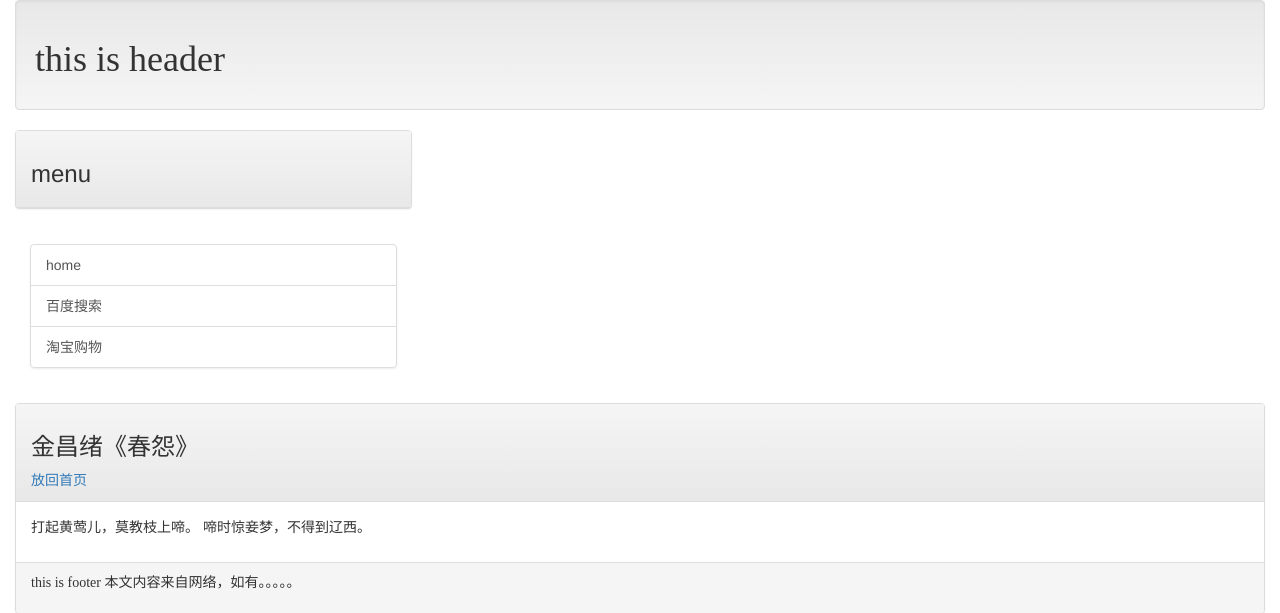
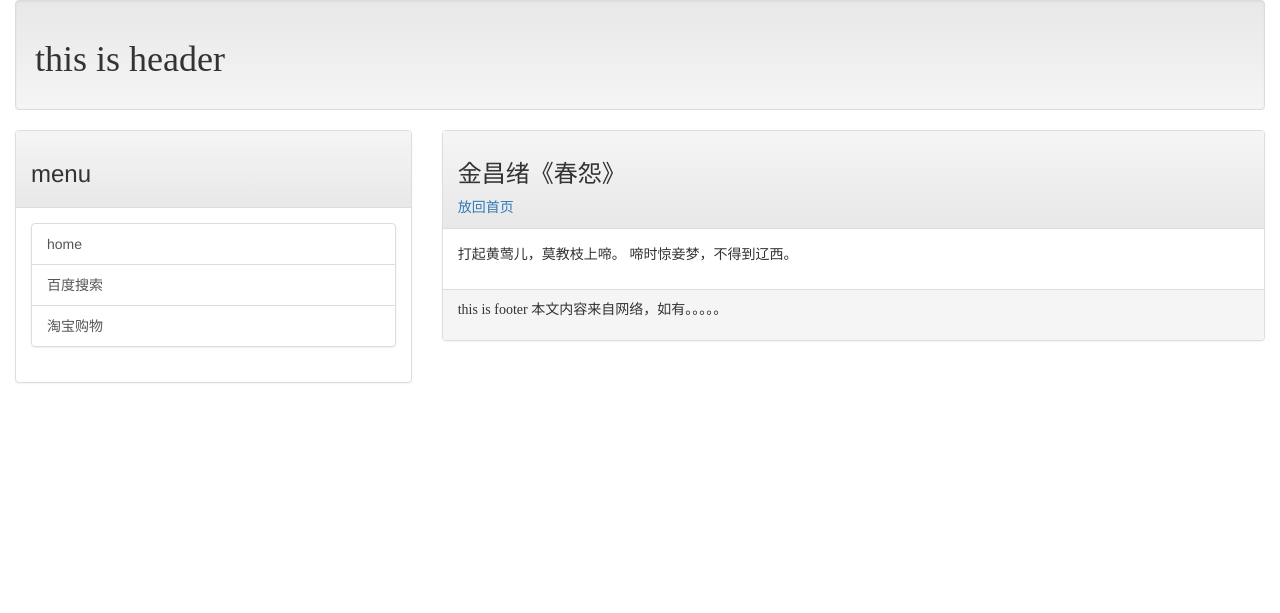
Before and after one commit to zsxielixin/mblog, a Django app: page /homepage1/post/5 in a window 1280 px wide. Shown: the top 613 px of the page. Run offline with Django 3.2, Linux system fonts and the light colour scheme; data comes from the database, SQL or seed files in the repository; some libraries are stand-ins or nearby versions.

Commit message:
20190107 22:14

```diff
--- a/mblog/mainsite/templates/base.html
+++ b/mblog/mainsite/templates/base.html
@@ -30,7 +30,7 @@
                 <div class="panel-heading">
                     <h3> menu </h3>
                 </div>
-            </div>
+
                 <div class="panel-body">
                     <div class="list-group">
                         <a href="/" class="list-group-item">home</a>
@@ -38,10 +38,10 @@
                         <a href="http://www.taobao.com" class="list-group-item">淘宝购物</a>
                     </div>
                 </div>
-
             </div>
         </div>
 
+        <div class="col-sm-8 col-md-8">
             <div class="panel panel-default">
                 <div class="panel-heading">
                     {% block headmessage %}
@@ -58,5 +58,7 @@
                 </div>
             </div>
         </div>
+    </div>
+</div>
 </body>
 </html>
```
Also changed, not shown: mblog/mainsite/templates/post.html (+5 -5 lines). Lines whose indentation alone changed are shown as unchanged.
